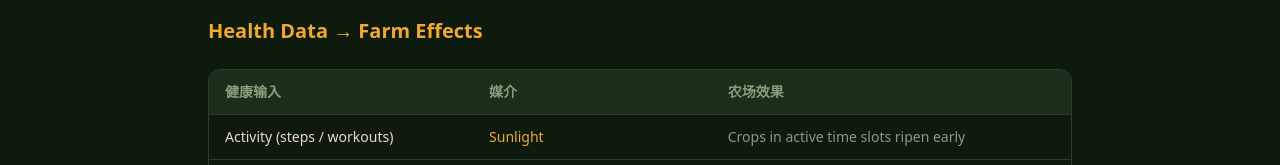
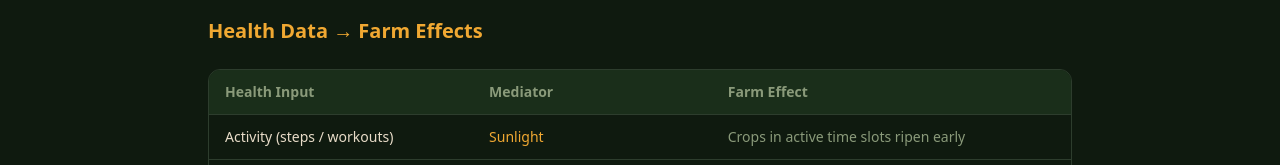
Before and after one commit to llgsam/TendFarmWeb, a Next.js app: page /en/philosophy in a window 1280 px wide. Shown: the part 695-860 px from the top of the page. Built offline with nearby package versions, Linux system fonts and the light colour scheme.

Commit message:
fix: 最终上线修复（i18n/lang/hreflang）

```diff
--- a/src/app/[locale]/guides/[game]/[slug]/page.tsx
+++ b/src/app/[locale]/guides/[game]/[slug]/page.tsx
@@ -18,15 +18,21 @@ export async function generateMetadata({
   const post = await getGuideBySlug(locale, game, slug)
   if (!post) return {}
   const other = otherLocale(locale)
+  const otherPost = await getGuideBySlug(other, game, slug)
+
+  const languages: Record<string, string> = {
+    [locale]: `${BASE_URL}/${locale}/guides/${game}/${slug}`,
+  }
+  if (otherPost) {
+    languages[other] = `${BASE_URL}/${other}/guides/${game}/${slug}`
+  }
+
   return {
     title: `${post.title} — TendFarm`,
     description: post.description,
     alternates: {
       canonical: `${BASE_URL}/${locale}/guides/${game}/${slug}`,
-      languages: {
-        [locale]: `${BASE_URL}/${locale}/guides/${game}/${slug}`,
-        [other]: `${BASE_URL}/${other}/guides/${game}/${slug}`,
-      },
+      languages,
     },
   }
 }
--- a/src/app/[locale]/layout.tsx
+++ b/src/app/[locale]/layout.tsx
@@ -46,10 +46,14 @@ export default async function LocaleLayout({
   if (!locales.includes(locale)) notFound()
   const messages = await getMessages()
   return (
-    <NextIntlClientProvider messages={messages}>
-      <Header />
-      <main>{children}</main>
-      <Footer />
-    </NextIntlClientProvider>
+    <html lang={locale}>
+      <body>
+        <NextIntlClientProvider messages={messages}>
+          <Header />
+          <main>{children}</main>
+          <Footer />
+        </NextIntlClientProvider>
+      </body>
+    </html>
   )
 }
--- a/src/app/[locale]/philosophy/page.tsx
+++ b/src/app/[locale]/philosophy/page.tsx
@@ -29,6 +29,7 @@ export default function PhilosophyPage() {
   const t = useTranslations('philosophy')
   const principles = t.raw('principles') as Array<{ title: string; desc: string }>
   const mappingRows = t.raw('mapping.rows') as Array<{ input: string; via: string; output: string }>
+  const mappingHeaders = t.raw('mapping.headers') as string[]
 
   return (
     <div className="mx-auto max-w-4xl px-4 py-16">
@@ -50,9 +51,9 @@ export default function PhilosophyPage() {
         <table className="w-full text-sm">
           <thead>
             <tr className="border-b border-[#2d3d2d] bg-[#1a2e1a]">
-              <th className="px-4 py-3 text-left text-[#8a9a7a]">健康输入</th>
-              <th className="px-4 py-3 text-left text-[#8a9a7a]">媒介</th>
-              <th className="px-4 py-3 text-left text-[#8a9a7a]">农场效果</th>
+              {mappingHeaders.map((header) => (
+                <th key={header} className="px-4 py-3 text-left text-[#8a9a7a]">{header}</th>
+              ))}
             </tr>
           </thead>
           <tbody>
--- a/src/app/[locale]/tools/page.tsx
+++ b/src/app/[locale]/tools/page.tsx
@@ -40,7 +40,7 @@ export default function ToolsPage() {
         {tools.map((tool) => (
           <div key={tool.title} className="rounded-xl border border-dashed border-[#2d3d2d] bg-[#1a2e1a]/50 p-5">
             <span className="mb-3 inline-block rounded-full bg-[#2d3d2d] px-2 py-0.5 text-xs text-[#8a9a7a]">
-              即将上线
+              {t('comingSoon')}
             </span>
             <h3 className="mb-2 font-semibold text-[#e8dcc8]">{tool.title}</h3>
             <p className="text-sm text-[#8a9a7a]">{tool.desc}</p>
--- a/src/app/layout.tsx
+++ b/src/app/layout.tsx
@@ -7,9 +7,5 @@ export const metadata: Metadata = {
 }
 
 export default function RootLayout({ children }: { children: React.ReactNode }) {
-  return (
-    <html>
-      <body>{children}</body>
-    </html>
-  )
+  return children
 }
--- a/src/messages/en.json
+++ b/src/messages/en.json
@@ -68,6 +68,7 @@
     ],
     "mapping": {
       "title": "Health Data → Farm Effects",
+      "headers": ["Health Input", "Mediator", "Farm Effect"],
       "rows": [
         { "input": "Activity (steps / workouts)", "via": "Sunlight", "output": "Crops in active time slots ripen early" },
         { "input": "Vitals / Sleep", "via": "Morning Dew", "output": "More abundant harvest (up to +20%)" },
@@ -153,7 +154,8 @@
       { "title": "Farm Efficiency Simulator", "desc": "Enter your health data to predict how much more your farm can harvest today." },
       { "title": "Crop Config Recommender", "desc": "Based on your lifestyle habits, get the field layout template that fits you best." }
     ],
-    "notify": "Notify me when tools launch"
+    "notify": "Notify me when tools launch",
+    "comingSoon": "Coming Soon"
   },
   "guides": {
     "title": "Farm Game Guides",
--- a/src/messages/zh.json
+++ b/src/messages/zh.json
@@ -68,6 +68,7 @@
     ],
     "mapping": {
       "title": "Health Data → 农场效果",
+      "headers": ["健康输入", "媒介", "农场效果"],
       "rows": [
         { "input": "Activity（步数/运动）", "via": "阳光", "output": "作物在活动时间片提前成熟" },
         { "input": "Vitals / 睡眠", "via": "晨露", "output": "收成更充盈（最多 +20%）" },
@@ -153,7 +154,8 @@
       { "title": "农场效率模拟器", "desc": "输入你的健康数据，预测你的农场今天能多收多少。" },
       { "title": "作物配置推荐", "desc": "根据你的生活习惯，推荐最适合的田地规划模板。" }
     ],
-    "notify": "订阅工具上线通知"
+    "notify": "订阅工具上线通知",
+    "comingSoon": "即将上线"
   },
   "guides": {
     "title": "农场游戏攻略中心",
```
